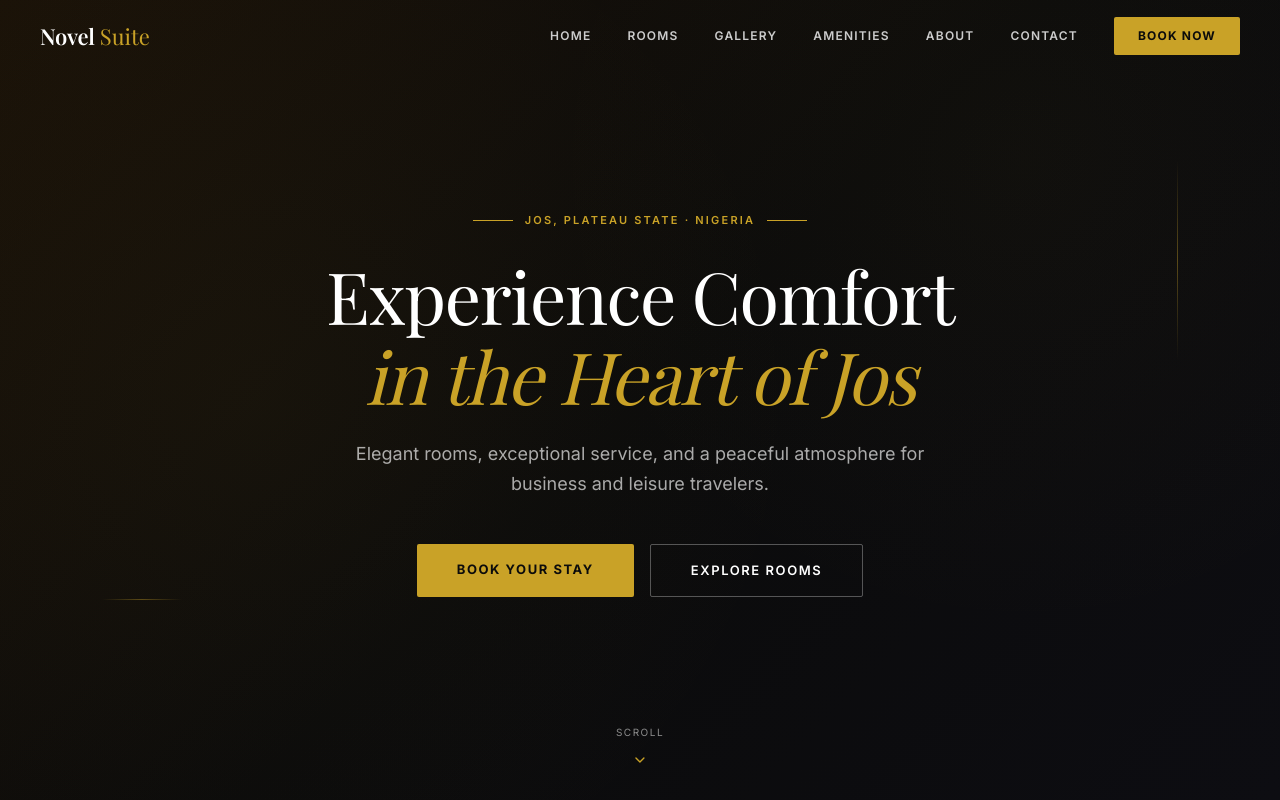
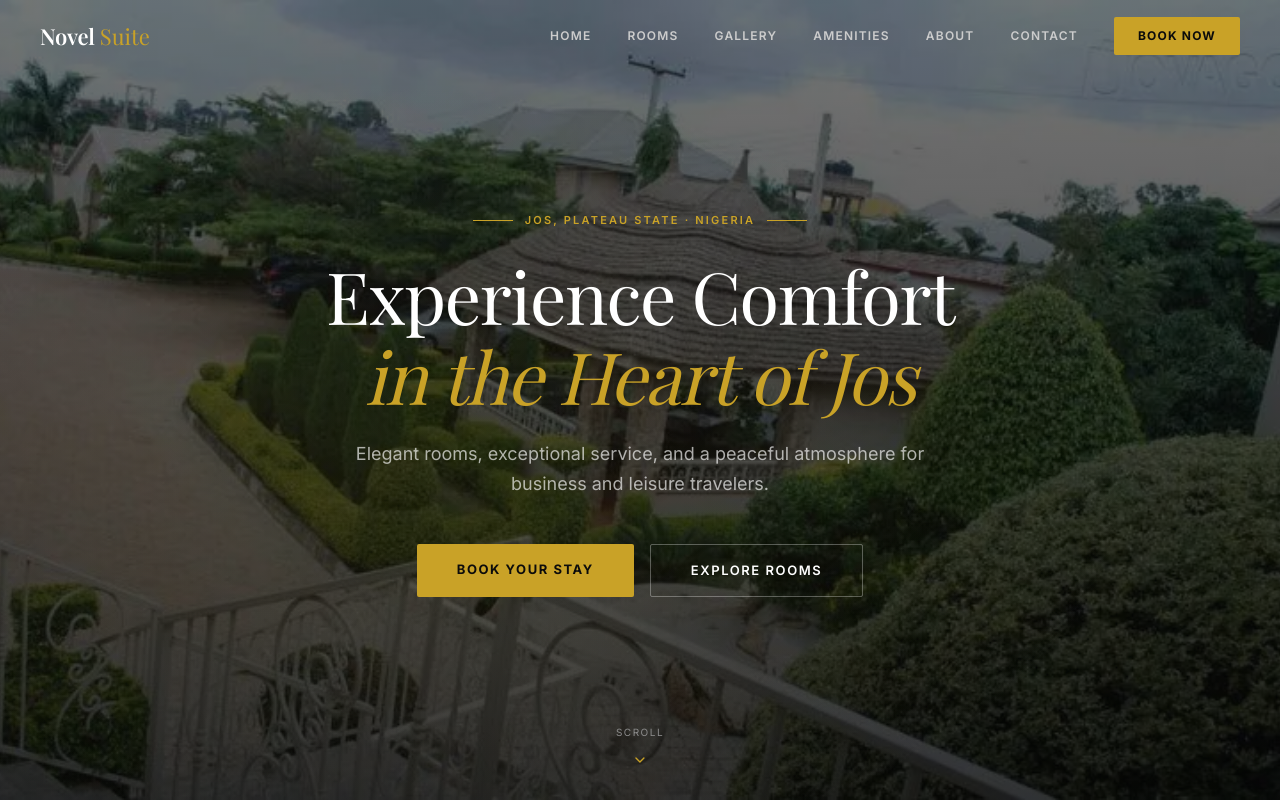
Before and after one commit to Sharon-dev-create/hotel-website-model, a Next.js app in the folder hotel-website-app/: page / in a window 1280 px wide. Shown: the top 800 px of the page. Built offline with nearby package versions, Linux system fonts and the light colour scheme; a web font is replaced by a local one.

Commit message:
adding room images

```diff
--- a/hotel-website-app/components/sections/Hero.tsx
+++ b/hotel-website-app/components/sections/Hero.tsx
@@ -17,41 +17,28 @@ export function Hero() {
         overflow:       "hidden",
       }}
     >
-      {/* Background */}
+      {/* Real hotel photo */}
+<div style={{
+  position:           "absolute",
+  inset:              0,
+  backgroundImage:    "url('/images/homepage-image.webp')",
+  backgroundSize:     "cover",
+  backgroundPosition: "center 40%",
+  backgroundRepeat:   "no-repeat",
+}} />
+
+{/* Dark overlay — makes text readable over the bright garden photo */}
 <div style={{
   position:   "absolute",
   inset:      0,
-        background: "linear-gradient(135deg, #1a1208 0%, #0B0B0B 50%, #0d0d12 100%)",
+  background: "linear-gradient(to bottom, rgba(5,5,5,0.55) 0%, rgba(5,5,5,0.80) 100%)",
 }} />
 
-      {/* Gold vertical accent */}
+{/* Gold tint overlay — ties into brand color */}
 <div style={{
   position:   "absolute",
-        top:        "20%",
-        right:      "8%",
-        width:      "1px",
-        height:     "200px",
-        background: "linear-gradient(to bottom, transparent, var(--gold), transparent)",
-        opacity:    0.4,
-      }} />
-
-      {/* Gold horizontal accent */}
-      <div style={{
-        position:   "absolute",
-        bottom:     "25%",
-        left:       "8%",
-        width:      "80px",
-        height:     "1px",
-        background: "linear-gradient(to right, transparent, var(--gold), transparent)",
-        opacity:    0.4,
-      }} />
-
-      {/* Overlay pattern */}
-      <div style={{
-        position:        "absolute",
-        inset:           0,
-        backgroundImage: `radial-gradient(circle at 20% 50%, rgba(201,162,39,0.04) 0%, transparent 50%),
-                          radial-gradient(circle at 80% 20%, rgba(201,162,39,0.03) 0%, transparent 40%)`,
+  inset:      0,
+  background: "radial-gradient(ellipse at 30% 60%, rgba(201,162,39,0.08) 0%, transparent 60%)",
 }} />
 
       {/* Content */}
```
Also changed, not shown: hotel-website-app/public/images/homepage-Image.webp (added). Lines whose indentation alone changed are shown as unchanged.
